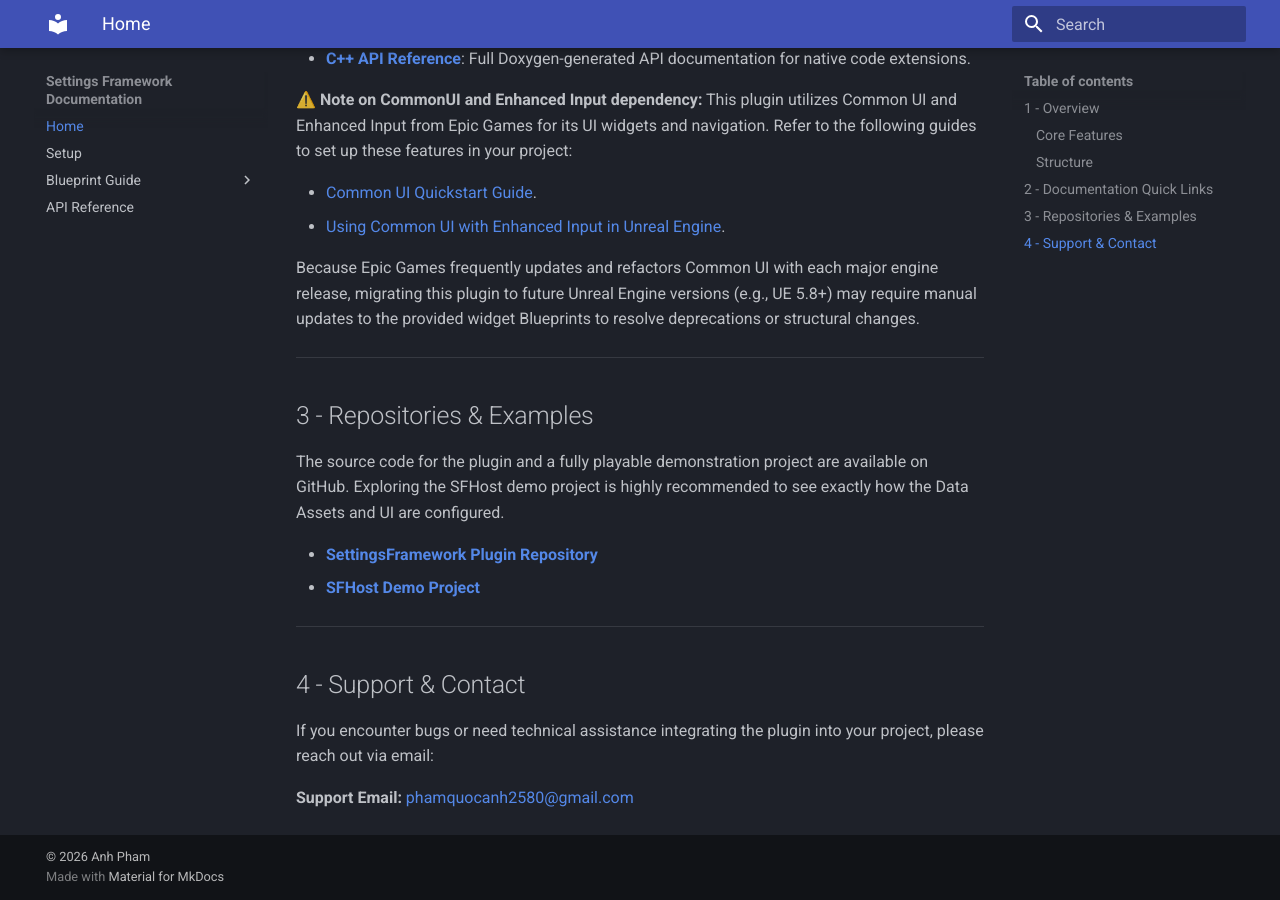
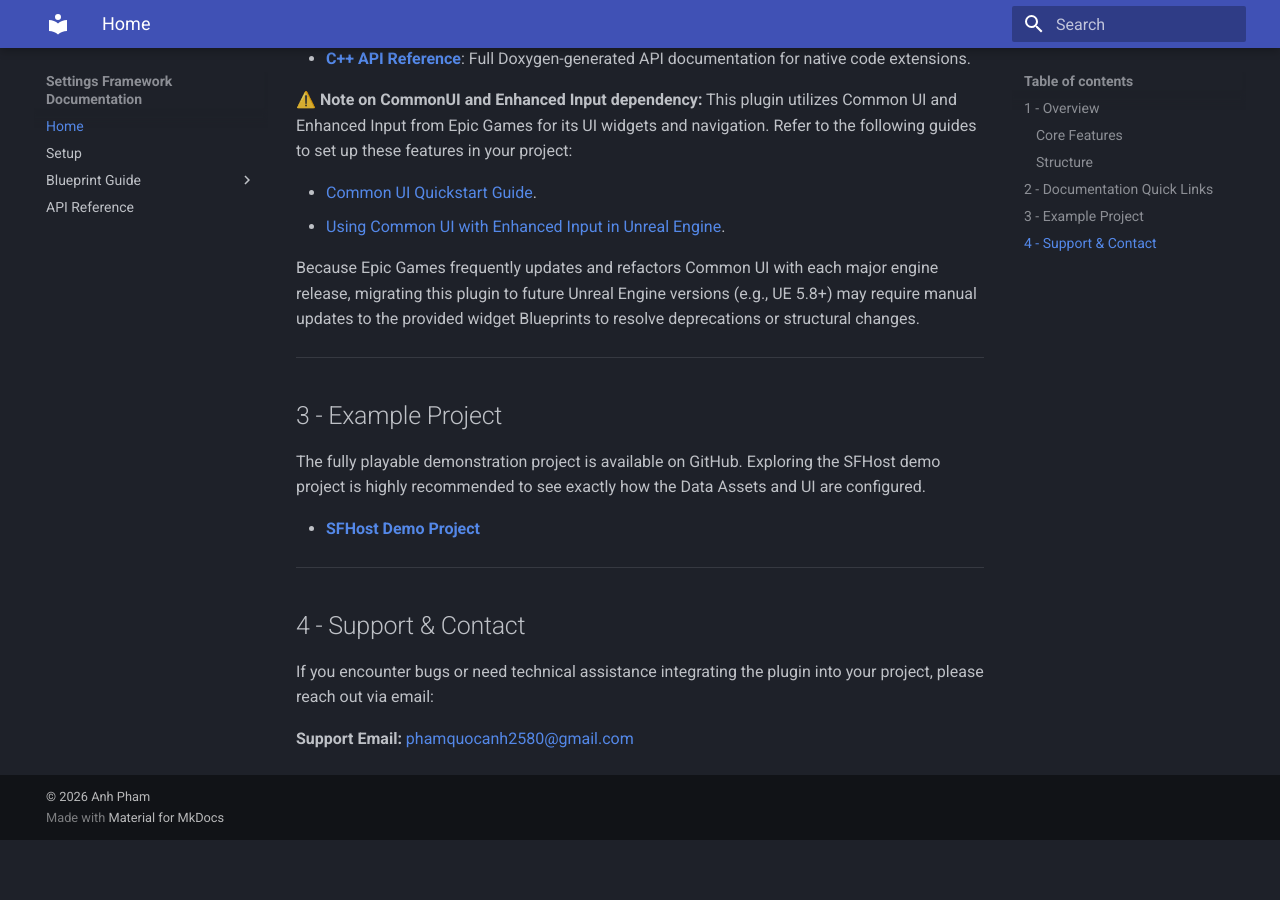
Before and after one commit to apham4/SettingsFramework, an MkDocs documentation site: the page built from docs/index.md, in a window 1280 px wide and 900 px high, scrolled down 2078 px. Built offline with MkDocs 1.6.1 and Material for MkDocs 9.7.7, drawn with Linux system fonts in a browser that asks for light colours; after the commit the page ends 2918 px from its top, so only the background shows below that.

Commit message:
[Doc] apparently i should not have the code repo link in here

```diff
--- a/docs/index.md
+++ b/docs/index.md
@@ -49,11 +49,10 @@
 
 ---
 
-## 3 - Repositories & Examples
+## 3 - Example Project
 
-The source code for the plugin and a fully playable demonstration project are available on GitHub. Exploring the SFHost demo project is highly recommended to see exactly how the Data Assets and UI are configured.
+The fully playable demonstration project is available on GitHub. Exploring the SFHost demo project is highly recommended to see exactly how the Data Assets and UI are configured.
 
-* **[SettingsFramework Plugin Repository](https://github.com/apham4/SettingsFramework)**
 * **[SFHost Demo Project](https://github.com/apham4/SFHost)**
 
 ---
```
